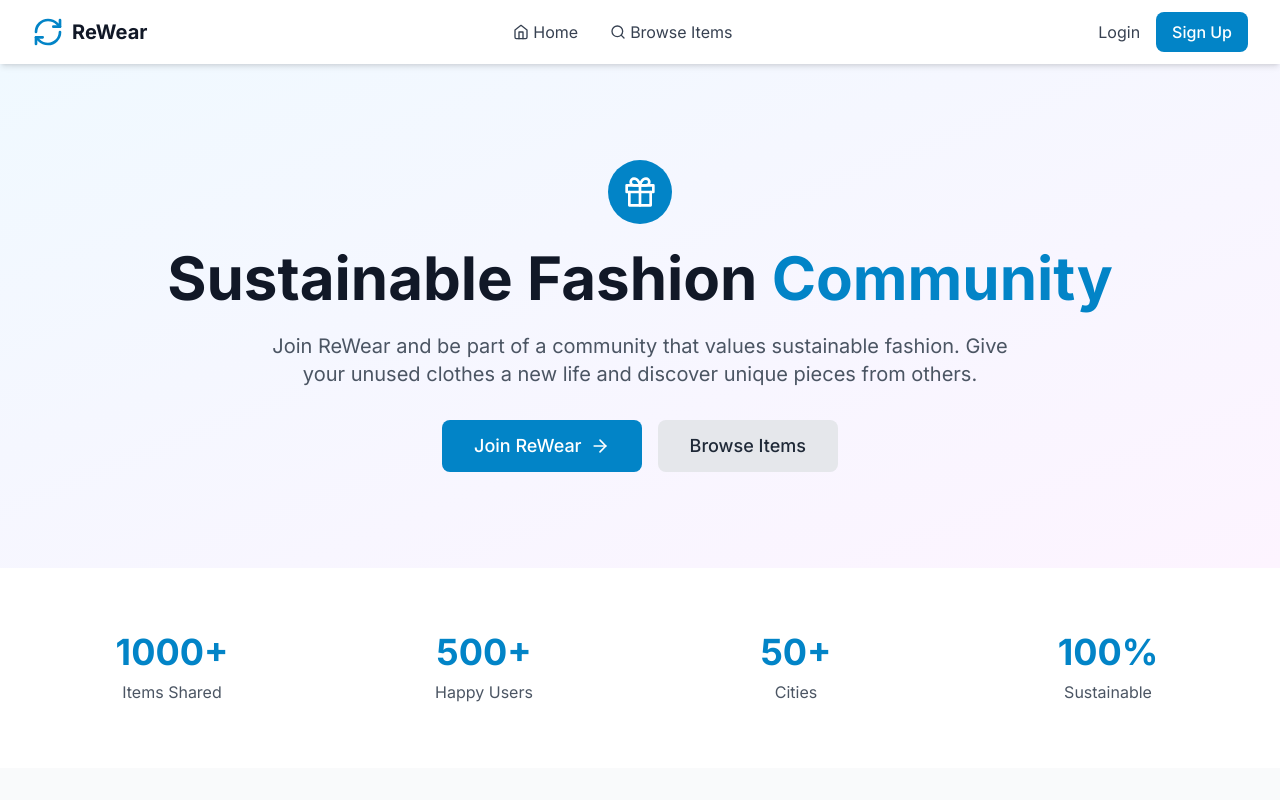
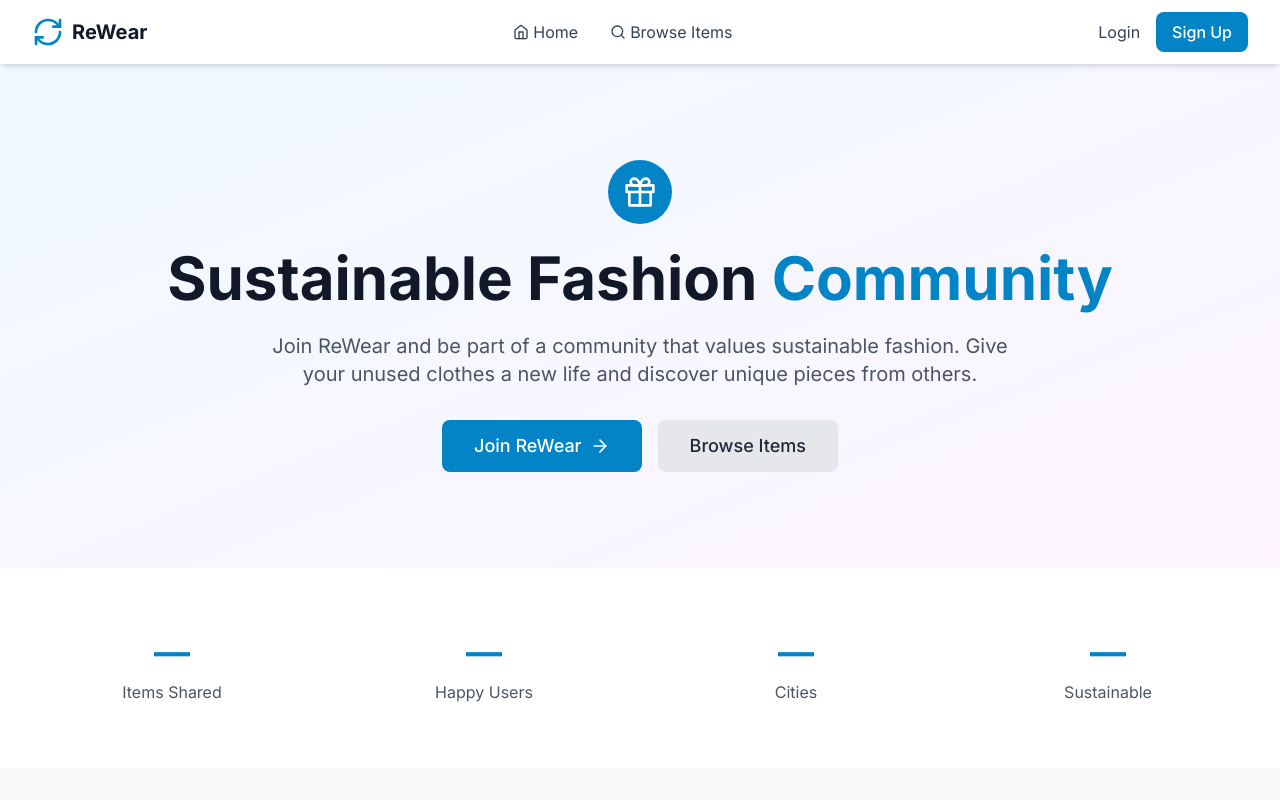
Before and after one commit to Fighterkeshav/Odoo-Hackathon, a React (Create React App) app in the folder frontend/: page / in a window 1280 px wide. Shown: the top 800 px of the page. Built offline with nearby package versions, Linux system fonts and the light colour scheme; no server answers.

Commit message:
Landing page: replace stats numbers with placeholder

```diff
--- a/frontend/src/pages/LandingPage.js
+++ b/frontend/src/pages/LandingPage.js
@@ -38,10 +38,10 @@ const LandingPage = () => {
   ];
 
   const stats = [
-    { number: '1000+', label: 'Items Shared' },
-    { number: '500+', label: 'Happy Users' },
-    { number: '50+', label: 'Cities' },
-    { number: '100%', label: 'Sustainable' }
+    { number: '—', label: 'Items Shared' },
+    { number: '—', label: 'Happy Users' },
+    { number: '—', label: 'Cities' },
+    { number: '—', label: 'Sustainable' }
   ];
 
   return (
```
